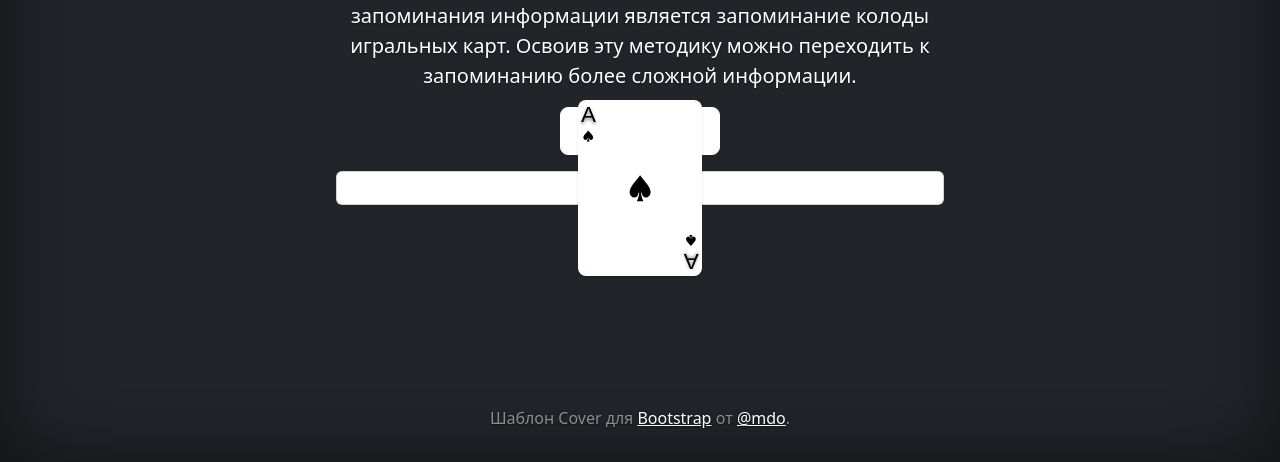
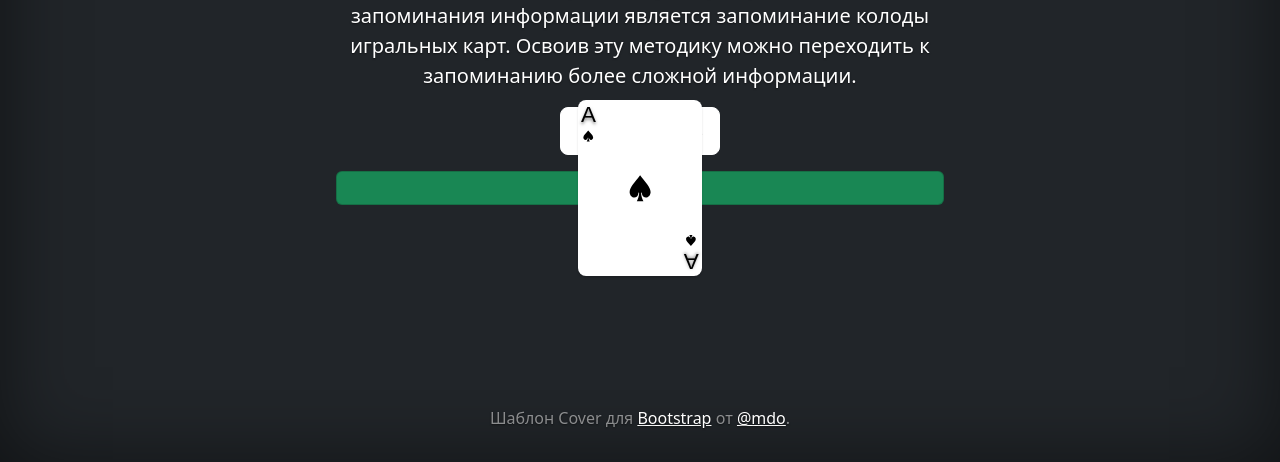
Before and after one commit to ak77-script/memodeck, a plain HTML site: page index.html in a window 1280 px wide. Shown: the part 338-800 px from the top of the page. Drawn offline with nearby package versions, Linux system fonts and the light colour scheme.

Commit message:
Update index.html

```diff
--- a/index.html
+++ b/index.html
@@ -86,7 +86,7 @@
           <a id="getStart" href="#" class="btn btn-lg btn-secondary fw-bold border-white bg-white">Приступить</a>
           </p>
         </div>
-        <div id="card" class="card">
+        <div id="card" class="card bg-success">
           <div class="card-body">
             <div style="position: absolute; top: 0; bottom: 0; left: 0; right: 0; margin: auto; width: 0px; height: 0px;">
               <div style="cursor: move; z-index: 52; transform:scale(2,2);" class="playing-card spades rank1"><div class="face"></div></div>
```
